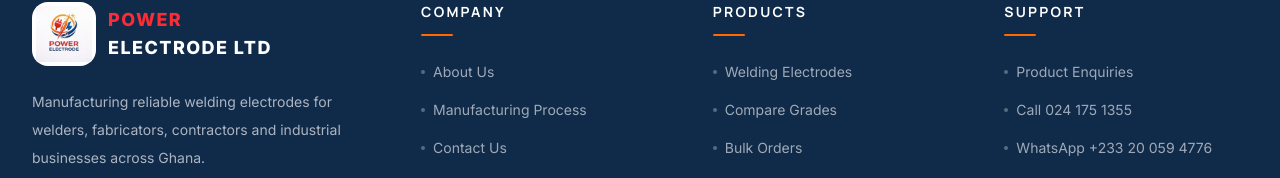
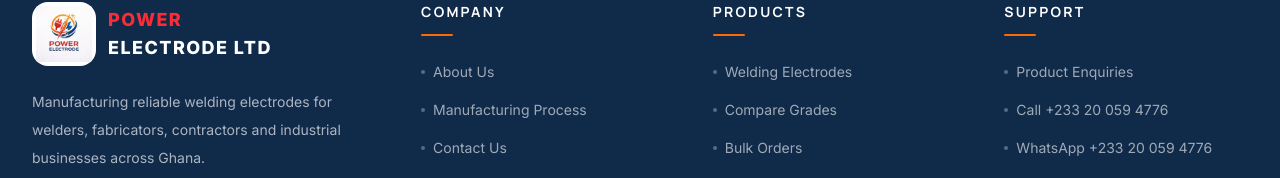
Before and after one commit to numoenochtetteh/power-electrode-ltd, a Next.js app: page / in a window 1280 px wide. Shown: the part 4746-4924 px from the top of the page. Built offline with nearby package versions, Linux system fonts and the light colour scheme; no server answers.

Commit message:
Update company call number

```diff
--- a/components/footer.jsx
+++ b/components/footer.jsx
@@ -23,8 +23,8 @@ const footerLinks = [
     links: [
       { name: "Product Enquiries", href: "/contact" },
       {
-        name: "Call 024 175 1355",
-        href: "tel:+233241751355",
+        name: "Call +233 20 059 4776",
+        href: "tel:+233200594776",
       },
       {
         name: "WhatsApp +233 20 059 4776",
```
